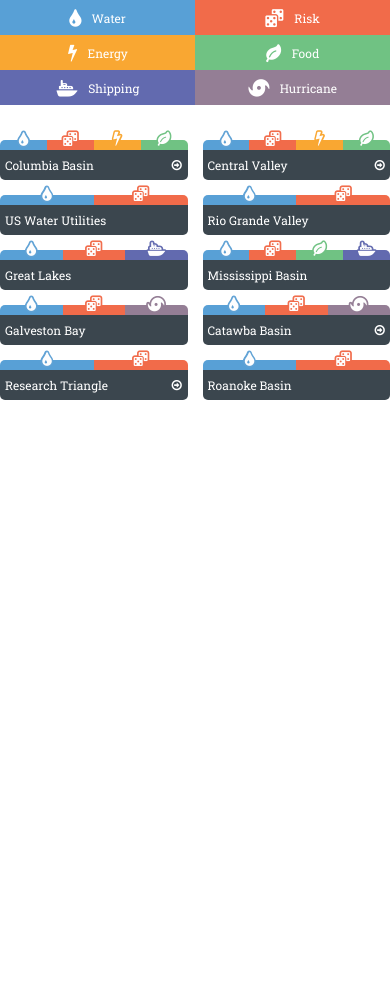
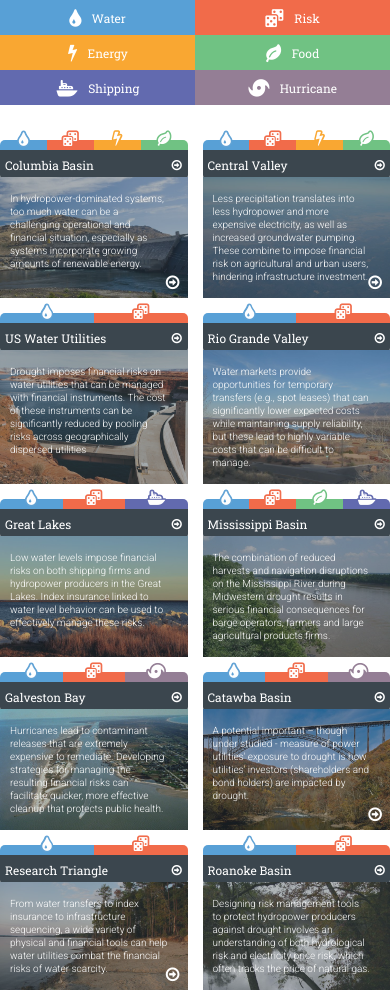
Before and after one commit to chrisATriversagency/mapiframe, a website: page index.html in a window 390 px wide. Before the commit the page ends 844 px from the top, so only its background shows below. Drawn offline with Linux system fonts and the light colour scheme; files whose address does not match are found by name.

Commit message:
update mobile styles

```diff
--- a/assets/sass/_tooltip.scss
+++ b/assets/sass/_tooltip.scss
@@ -84,35 +84,18 @@
 	border-bottom-left-radius: 5px;
 	font-size: 12px;
 	height: 30px;
-    display: none;
+    display: flex;
 
     @media (min-width: $bootstrap_mobile) {
         font-size: 10px;
         height: 25px;
         padding: 0 10px;
-        display: flex;
     }
 }
 
 .header i {
 	font-size: 12px;
     transform: rotate(-90deg);
-}
-
-.mobile-header {
-    display: flex;
-    align-items: center;
-    @media (min-width: $bootstrap_mobile) {
-        display: none;
-    }
-}
-
-.mobile-header-link {
-    justify-content: space-between;
-    color: #fff;
-    text-decoration: none;
-    display: flex;
-    width: 100%;
 }
 
 .map-tooltip:hover .header i {
@@ -143,7 +126,11 @@
     line-height: 1.3;
     position: relative;
     background-color: #3B464E;
-    display: none;
+    flex: 1;
+
+    @media (min-width: $bootstrap_mobile) {
+        display: none;
+    }
 }
 
 .map-tooltip:hover > .content {
--- a/index.html
+++ b/index.html
@@ -119,12 +119,6 @@
                                     Columbia Basin
                                     <i class="fa fa-arrow-circle-o-down" aria-hidden="true"></i>
                                 </h3>
-                                <div class="header mobile-header">
-                                    <a target="_parent" class="mobile-header-link" href="https://sph.unc.edu/cefr/center-on-environmental-financial-risk-columbia-basin/">
-                                        Columbia Basin
-                                        <i class="fa fa-arrow-circle-o-down" aria-hidden="true"></i>
-                                    </a>
-                                </div>
                                 <div class="content" style="background-image: url('assets/images/columbia-basin.jpg')">
                                     <a target="_parent" class="tooltip__link" href="https://sph.unc.edu/cefr/center-on-environmental-financial-risk-columbia-basin/">
                                         <p>
@@ -173,12 +167,6 @@
                                     Central Valley
                                     <i class="fa fa-arrow-circle-o-down" aria-hidden="true"></i>
                                 </h3>
-                                <div class="header mobile-header">
-                                    <a target="_parent" class="mobile-header-link" href="https://sph.unc.edu/cefr/center-on-environmental-financial-risk-central-valley/">
-                                        Central Valley
-                                        <i class="fa fa-arrow-circle-o-down" aria-hidden="true"></i>
-                                    </a>
-                                </div>
                                 <div class="content" style="background-image: url('assets/images/central-valley.jpg')">
                                     <a target="_parent" class="tooltip__link" href="https://sph.unc.edu/cefr/center-on-environmental-financial-risk-central-valley/">
                                         <p>
@@ -213,12 +201,6 @@
                                     US Water Utilities
                                     <i class="fa fa-arrow-circle-o-down" aria-hidden="true"></i>
                                 </h3>
-                                <div class="header mobile-header">
-                                    <a target="_parent" class="mobile-header-link" href="javascript:void(0)">
-                                        US Water Utilities
-                                        <!-- <i class="fa fa-arrow-circle-o-down" aria-hidden="true"></i> -->
-                                    </a>
-                                </div>
                                 <div class="content" style="background-image: url('assets/images/water-utilities.jpg')">
                                     <p>
                                         Drought imposes financial risks on water utilities that can be managed with financial instruments. The cost of these instruments can be significantly reduced by pooling risks across geographically dispersed utilities
@@ -251,12 +233,6 @@
                                     Rio Grande Valley
                                     <i class="fa fa-arrow-circle-o-down" aria-hidden="true"></i>
                                 </h3>
-                                <div class="header mobile-header">
-                                    <a target="_parent" class="mobile-header-link" href="javascript:void(0)">
-                                        Rio Grande Valley
-                                        <!-- <i class="fa fa-arrow-circle-o-down" aria-hidden="true"></i> -->
-                                    </a>
-                                </div>
                                 <div class="content" style="background-image: url('assets/images/rio-grande-valley.jpg')">
                                     <p>
                                         Water markets provide opportunities for temporary transfers (e.g., spot leases) that can significantly lower expected costs while maintaining supply reliability, but these lead to highly variable costs that can be difficult to manage.
@@ -297,12 +273,6 @@
                                     Great Lakes
                                     <i class="fa fa-arrow-circle-o-down" aria-hidden="true"></i>
                                 </h3>
-                                <div class="header mobile-header">
-                                    <a target="_parent" class="mobile-header-link" href="javascript:void(0)">
-                                        Great Lakes
-                                        <!-- <i class="fa fa-arrow-circle-o-down" aria-hidden="true"></i> -->
-                                    </a>
-                                </div>
                                 <div class="content" style="background-image: url('assets/images/great-lakes.jpg')">
                                     <p>
                                         Low water levels impose financial risks on both shipping firms and hydropower producers in the Great Lakes. Index insurance linked to water level behavior can be used to effectively manage these risks.
@@ -350,12 +320,6 @@
                                     Mississippi Basin
                                     <i class="fa fa-arrow-circle-o-down" aria-hidden="true"></i>
                                 </h3>
-                                <div class="header mobile-header">
-                                    <a target="_parent" class="mobile-header-link" href="javascript:void(0)">
-                                        Mississippi Basin
-                                        <!-- <i class="fa fa-arrow-circle-o-down" aria-hidden="true"></i> -->
-                                    </a>
-                                </div>
                                 <div class="content" style="background-image: url('assets/images/mississippi-basin.jpg')">
                                     <p>
                                         The combination of reduced harvests and navigation disruptions on the Mississippi River during Midwestern drought results in serious financial consequences for barge operators, farmers and large agricultural products firms.
@@ -395,12 +359,6 @@
                                     Galveston Bay
                                     <i class="fa fa-arrow-circle-o-down" aria-hidden="true"></i>
                                 </h3>
-                                <div class="header mobile-header">
-                                    <a target="_parent" class="mobile-header-link" href="javascript:void(0)">
-                                        Galveston Bay
-                                        <!-- <i class="fa fa-arrow-circle-o-down" aria-hidden="true"></i> -->
-                                    </a>
-                                </div>
                                 <div class="content" style="background-image: url('assets/images/galveston-bay.jpg')">
                                     <p>
                                         Hurricanes lead to contaminant releases that are extremely expensive to remediate.  Developing strategies for managing the resulting financial risks can facilitate quicker, more effective cleanup that protects public health.
@@ -440,12 +398,6 @@
                                     Catawba Basin
                                     <i class="fa fa-arrow-circle-o-down" aria-hidden="true"></i>
                                 </h3>
-                                <div class="header mobile-header">
-                                    <a target="_parent" class="mobile-header-link" href="https://sph.unc.edu/cefrm/center-on-environmental-financial-risk-catawba-river-basin/">
-                                        Catawba Basin
-                                        <i class="fa fa-arrow-circle-o-down" aria-hidden="true"></i>
-                                    </a>
-                                </div>
                                 <div class="content" style="background-image: url('assets/images/catawba-basin.jpg')">
                                     <a target="_parent" class="tooltip__link" href="https://sph.unc.edu/cefrm/center-on-environmental-financial-risk-catawba-river-basin/">
                                         <p>
@@ -480,12 +432,6 @@
                                     Research Triangle
                                     <i class="fa fa-arrow-circle-o-down" aria-hidden="true"></i>
                                 </h3>
-                                <div class="header mobile-header">
-                                    <a target="_parent" class="mobile-header-link" href="https://sph.unc.edu/cefr/center-on-environmental-financial-risk-research-triangle/">
-                                        Research Triangle
-                                        <i class="fa fa-arrow-circle-o-down" aria-hidden="true"></i>
-                                    </a>
-                                </div>
                                 <div class="content" style="background-image: url('assets/images/research-triangle.jpg')">
                                     <a target="_parent" class="tooltip__link" href="https://sph.unc.edu/cefr/center-on-environmental-financial-risk-research-triangle/">
                                         <p>
@@ -520,12 +466,6 @@
                                     Roanoke Basin
                                     <i class="fa fa-arrow-circle-o-down" aria-hidden="true"></i>
                                 </h3>
-                                <div class="header mobile-header">
-                                    <a target="_parent" class="mobile-header-link" href="javascript:void(0)">
-                                        Roanoke Basin
-                                        <!-- <i class="fa fa-arrow-circle-o-down" aria-hidden="true"></i> -->
-                                    </a>
-                                </div>
                                 <div class="content" style="background-image: url('assets/images/roanoke-basin.jpg')">
                                     <p>
                                         Designing risk management tools to protect hydropower producers against drought involves an understanding of both hydrological risk and electricity price risk, which often tracks the price of natural gas.
```
Also changed, not shown: public/css/style.css.
